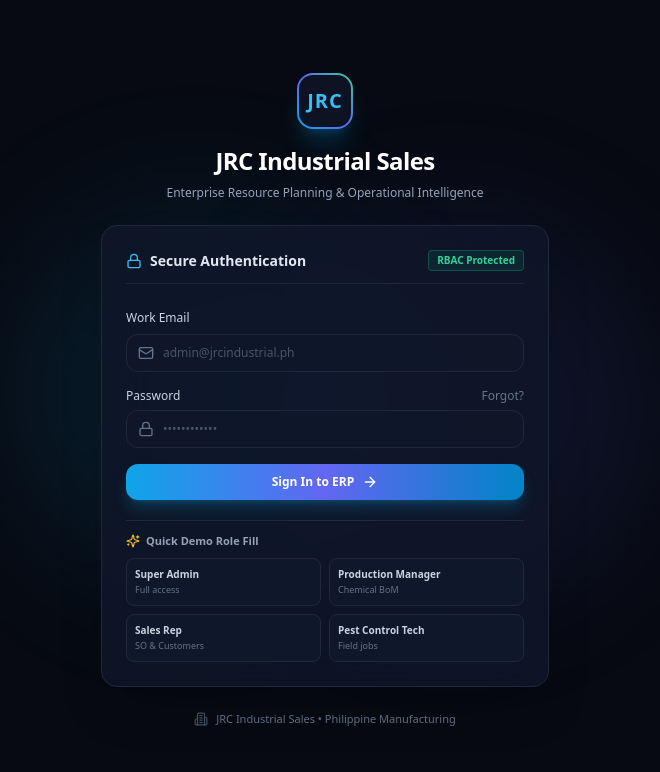
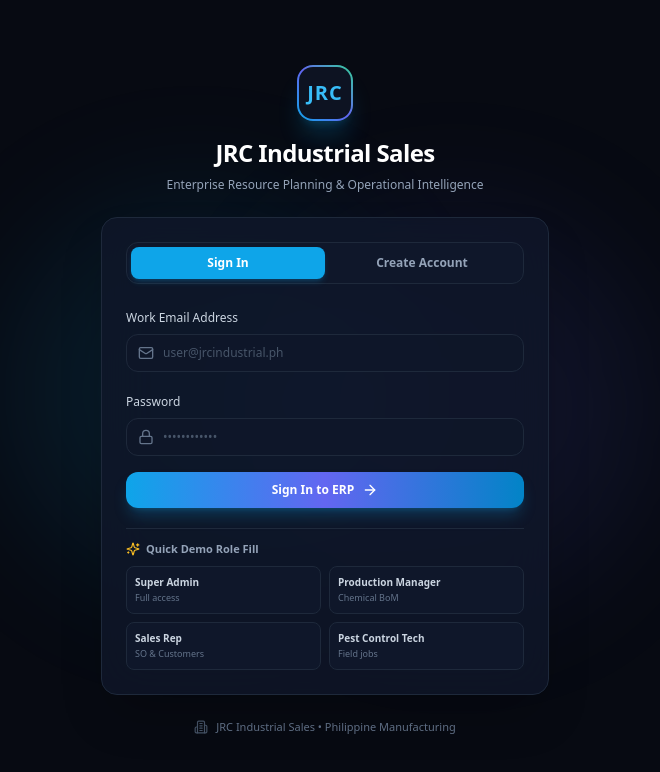
Before and after one commit to yogdepano/JRCJID-Operating-System, a Next.js app: page /login in a window 1280 px wide. Shown: the top 772 px of the page, without its empty margins (315-975 px from the left). Built offline with nearby package versions, Linux system fonts and the light colour scheme.

Commit message:
feat: add Create Account registration tab with department and role selection

```diff
--- a/src/app/login/page.tsx
+++ b/src/app/login/page.tsx
@@ -2,42 +2,93 @@
 
 import React, { useState } from "react";
 import { useRouter } from "next/navigation";
-import { ShieldCheck, Lock, Mail, ArrowRight, Sparkles, Building2 } from "lucide-react";
+import { ShieldCheck, Lock, Mail, ArrowRight, Sparkles, Building2, UserPlus, UserCheck, Briefcase } from "lucide-react";
 import { createClient } from "@/lib/supabase/client";
 
 export default function LoginPage() {
   const router = useRouter();
+  const [isRegistering, setIsRegistering] = useState(false);
+
+  // Login & Registration state
   const [email, setEmail] = useState("");
   const [password, setPassword] = useState("");
+  const [firstName, setFirstName] = useState("");
+  const [lastName, setLastName] = useState("");
+  const [department, setDepartment] = useState("Production");
+  const [roleCode, setRoleCode] = useState("production_manager");
+
   const [loading, setLoading] = useState(false);
   const [errorMessage, setErrorMessage] = useState("");
+  const [successMessage, setSuccessMessage] = useState("");
 
-  const handleLogin = async (e: React.FormEvent) => {
+  const handleAuth = async (e: React.FormEvent) => {
     e.preventDefault();
     setLoading(true);
     setErrorMessage("");
+    setSuccessMessage("");
 
     try {
       const supabase = createClient();
-      const { error } = await supabase.auth.signInWithPassword({
+
+      if (isRegistering) {
+        // REGISTER NEW ACCOUNT
+        const { data: authData, error: signUpError } = await supabase.auth.signUp({
+          email,
+          password,
+          options: {
+            data: {
+              first_name: firstName,
+              last_name: lastName,
+              department: department,
+            },
+          },
+        });
+
+        if (signUpError) {
+          setErrorMessage(signUpError.message);
+        } else if (authData.user) {
+          // Sync profile details into public.profiles
+          const { error: profileError } = await supabase.from("profiles").insert({
+            id: authData.user.id,
+            email: email,
+            first_name: firstName,
+            last_name: lastName,
+            department: department,
+          });
+
+          if (profileError) {
+            console.error("Profile sync notice:", profileError.message);
+          }
+
+          setSuccessMessage("Account created successfully! Redirecting to workspace...");
+          setTimeout(() => {
+            router.push("/");
+            router.refresh();
+          }, 1500);
+        }
+      } else {
+        // SIGN IN TO EXISTING ACCOUNT
+        const { error: signInError } = await supabase.auth.signInWithPassword({
           email,
           password,
         });
 
-      if (error) {
-        setErrorMessage(error.message);
+        if (signInError) {
+          setErrorMessage(signInError.message);
         } else {
           router.push("/");
           router.refresh();
         }
+      }
     } catch (err: unknown) {
-      setErrorMessage(err instanceof Error ? err.message : "An error occurred during authentication");
+      setErrorMessage(err instanceof Error ? err.message : "An authentication error occurred");
     } finally {
       setLoading(false);
     }
   };
 
   const handleDemoFill = (roleEmail: string) => {
+    setIsRegistering(false);
     setEmail(roleEmail);
     setPassword("DemoPassword123!");
   };
@@ -60,16 +111,40 @@ export default function LoginPage() {
           <p className="text-xs text-slate-400 font-medium">Enterprise Resource Planning & Operational Intelligence</p>
         </div>
 
-        {/* LOGIN FORM CARD */}
+        {/* LOGIN / SIGNUP CARD */}
         <div className="p-6 rounded-2xl bg-[#0f172a]/80 border border-slate-800 backdrop-blur-xl shadow-2xl space-y-5">
-          <div className="flex items-center justify-between border-b border-slate-800 pb-3">
-            <h2 className="text-sm font-bold text-slate-200 flex items-center gap-2">
-              <Lock className="w-4 h-4 text-sky-400" />
-              <span>Secure Authentication</span>
-            </h2>
-            <span className="px-2 py-0.5 rounded text-[10px] font-semibold bg-emerald-500/10 text-emerald-400 border border-emerald-500/30">
-              RBAC Protected
-            </span>
+          {/* DUAL MODE TABS (SIGN IN vs CREATE ACCOUNT) */}
+          <div className="grid grid-cols-2 p-1 rounded-xl bg-slate-900 border border-slate-800 text-xs font-semibold">
+            <button
+              type="button"
+              onClick={() => {
+                setIsRegistering(false);
+                setErrorMessage("");
+                setSuccessMessage("");
+              }}
+              className={`py-2 rounded-lg transition-all ${
+                !isRegistering
+                  ? "bg-sky-500 text-white shadow-md shadow-sky-500/20"
+                  : "text-slate-400 hover:text-slate-200"
+              }`}
+            >
+              Sign In
+            </button>
+            <button
+              type="button"
+              onClick={() => {
+                setIsRegistering(true);
+                setErrorMessage("");
+                setSuccessMessage("");
+              }}
+              className={`py-2 rounded-lg transition-all ${
+                isRegistering
+                  ? "bg-gradient-to-r from-sky-500 to-indigo-600 text-white shadow-md shadow-indigo-500/20"
+                  : "text-slate-400 hover:text-slate-200"
+              }`}
+            >
+              Create Account
+            </button>
           </div>
 
           {errorMessage && (
@@ -78,15 +153,85 @@ export default function LoginPage() {
             </div>
           )}
 
-          <form onSubmit={handleLogin} className="space-y-4">
+          {successMessage && (
+            <div className="p-3 rounded-lg bg-emerald-500/10 border border-emerald-500/30 text-emerald-400 text-xs font-medium">
+              {successMessage}
+            </div>
+          )}
+
+          <form onSubmit={handleAuth} className="space-y-4">
+            {/* ADDITIONAL FIELDS FOR NEW ACCOUNT CREATION */}
+            {isRegistering && (
+              <>
+                <div className="grid grid-cols-2 gap-3">
                   <div className="space-y-1.5">
-              <label className="text-xs font-medium text-slate-300">Work Email</label>
+                    <label className="text-xs font-medium text-slate-300">First Name</label>
+                    <input
+                      type="text"
+                      required
+                      placeholder="Juan"
+                      value={firstName}
+                      onChange={(e) => setFirstName(e.target.value)}
+                      className="w-full px-3 py-2 bg-slate-900/90 border border-slate-800 rounded-xl text-xs text-slate-200 focus:border-sky-500"
+                    />
+                  </div>
+                  <div className="space-y-1.5">
+                    <label className="text-xs font-medium text-slate-300">Last Name</label>
+                    <input
+                      type="text"
+                      required
+                      placeholder="Dela Cruz"
+                      value={lastName}
+                      onChange={(e) => setLastName(e.target.value)}
+                      className="w-full px-3 py-2 bg-slate-900/90 border border-slate-800 rounded-xl text-xs text-slate-200 focus:border-sky-500"
+                    />
+                  </div>
+                </div>
+
+                <div className="grid grid-cols-2 gap-3">
+                  <div className="space-y-1.5">
+                    <label className="text-xs font-medium text-slate-300">Department</label>
+                    <select
+                      value={department}
+                      onChange={(e) => setDepartment(e.target.value)}
+                      className="w-full px-3 py-2 bg-slate-900/90 border border-slate-800 rounded-xl text-xs text-slate-200 focus:border-sky-500"
+                    >
+                      <option value="Production">Chemical Production</option>
+                      <option value="Sales">Sales & Distribution</option>
+                      <option value="Pest Control">Pest Control Services</option>
+                      <option value="Purchasing">Purchasing & Warehouse</option>
+                      <option value="Finance">Finance & Accounting</option>
+                      <option value="Management">Executive Management</option>
+                    </select>
+                  </div>
+
+                  <div className="space-y-1.5">
+                    <label className="text-xs font-medium text-slate-300">System Role</label>
+                    <select
+                      value={roleCode}
+                      onChange={(e) => setRoleCode(e.target.value)}
+                      className="w-full px-3 py-2 bg-slate-900/90 border border-slate-800 rounded-xl text-xs text-slate-200 focus:border-sky-500"
+                    >
+                      <option value="production_manager">Production Manager</option>
+                      <option value="sales_rep">Sales Representative</option>
+                      <option value="purchasing_officer">Purchasing Officer</option>
+                      <option value="pest_control_tech">Pest Control Tech</option>
+                      <option value="finance_manager">Finance Manager</option>
+                      <option value="super_admin">Super Administrator</option>
+                    </select>
+                  </div>
+                </div>
+              </>
+            )}
+
+            <div className="space-y-1.5">
+              <label className="text-xs font-medium text-slate-300">Work Email Address</label>
               <div className="relative">
                 <Mail className="w-4 h-4 absolute left-3 top-1/2 -translate-y-1/2 text-slate-500" />
                 <input
                   type="email"
                   required
-                  placeholder="admin@jrcindustrial.ph"
+                  placeholder="user@jrcindustrial.ph"
                   value={email}
                   onChange={(e) => setEmail(e.target.value)}
                   className="w-full pl-9 pr-4 py-2.5 bg-slate-900/90 border border-slate-800 rounded-xl text-xs text-slate-200 placeholder-slate-600 focus:outline-none focus:border-sky-500 transition-colors"
@@ -95,10 +240,7 @@ export default function LoginPage() {
             </div>
 
             <div className="space-y-1.5">
-              <div className="flex items-center justify-between text-xs">
-                <label className="font-medium text-slate-300">Password</label>
-                <span className="text-slate-500 hover:text-sky-400 cursor-pointer">Forgot?</span>
-              </div>
+              <label className="text-xs font-medium text-slate-300">Password</label>
               <div className="relative">
                 <Lock className="w-4 h-4 absolute left-3 top-1/2 -translate-y-1/2 text-slate-500" />
                 <input
@@ -117,12 +259,17 @@ export default function LoginPage() {
               disabled={loading}
               className="w-full py-2.5 px-4 rounded-xl bg-gradient-to-r from-sky-500 via-indigo-500 to-sky-600 hover:from-sky-400 hover:to-indigo-400 text-white font-semibold text-xs shadow-lg shadow-sky-500/25 flex items-center justify-center gap-2 transition-all disabled:opacity-50"
             >
-              {loading ? "Authenticating..." : "Sign In to ERP"}
+              {loading
+                ? "Processing..."
+                : isRegistering
+                ? "Create ERP Account"
+                : "Sign In to ERP"}
               <ArrowRight className="w-4 h-4" />
             </button>
           </form>
 
-          {/* DEMO ROLE QUICK-FILL ACCORDION */}
+          {/* DEMO ROLE QUICK-FILL */}
+          {!isRegistering && (
             <div className="pt-3 border-t border-slate-800 space-y-2">
               <p className="text-[11px] font-semibold text-slate-400 flex items-center gap-1.5">
                 <Sparkles className="w-3.5 h-3.5 text-amber-400" />
@@ -163,6 +310,7 @@ export default function LoginPage() {
                 </button>
               </div>
             </div>
+          )}
         </div>
 
         {/* FOOTER METADATA */}
```
Lines whose indentation alone changed are shown as unchanged.
